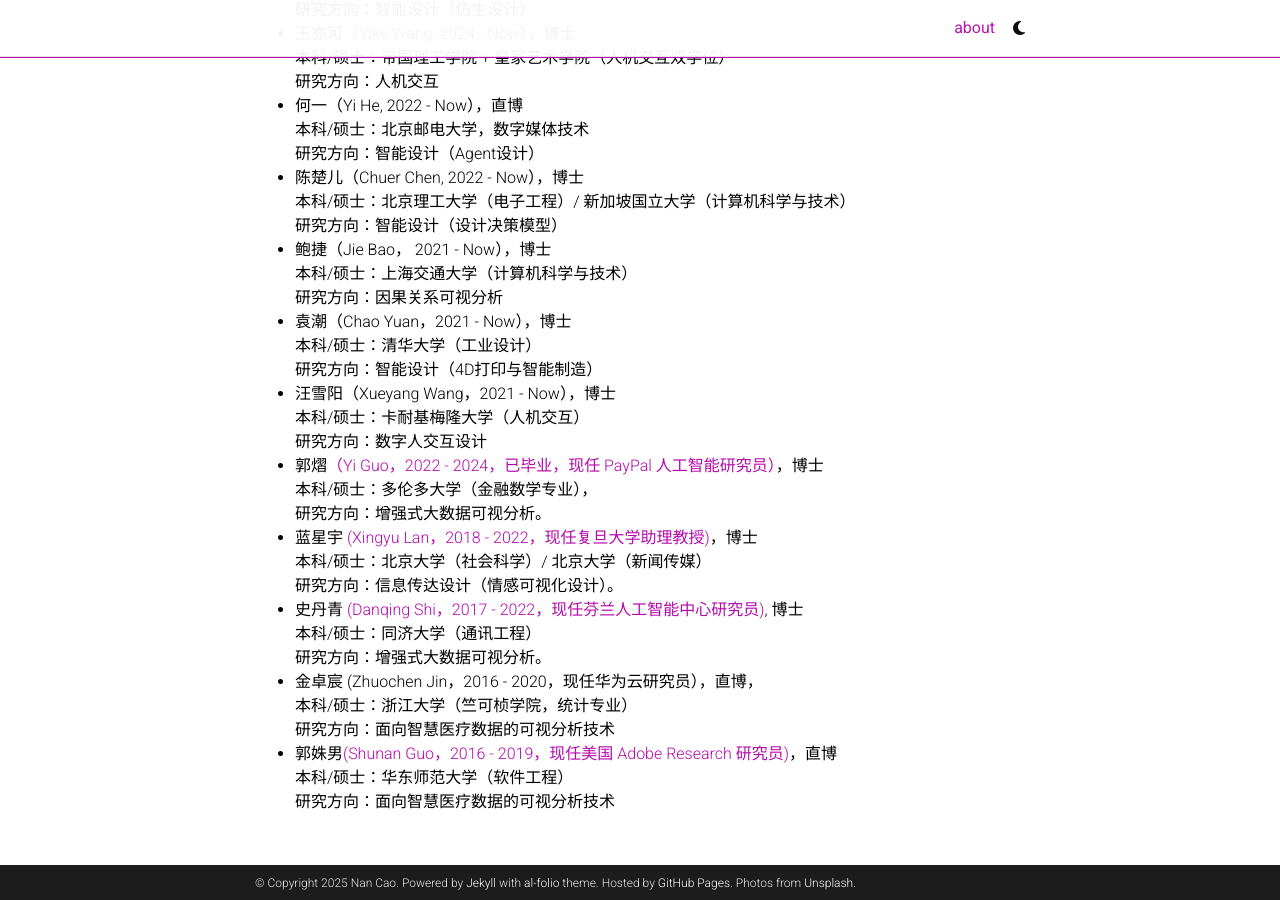
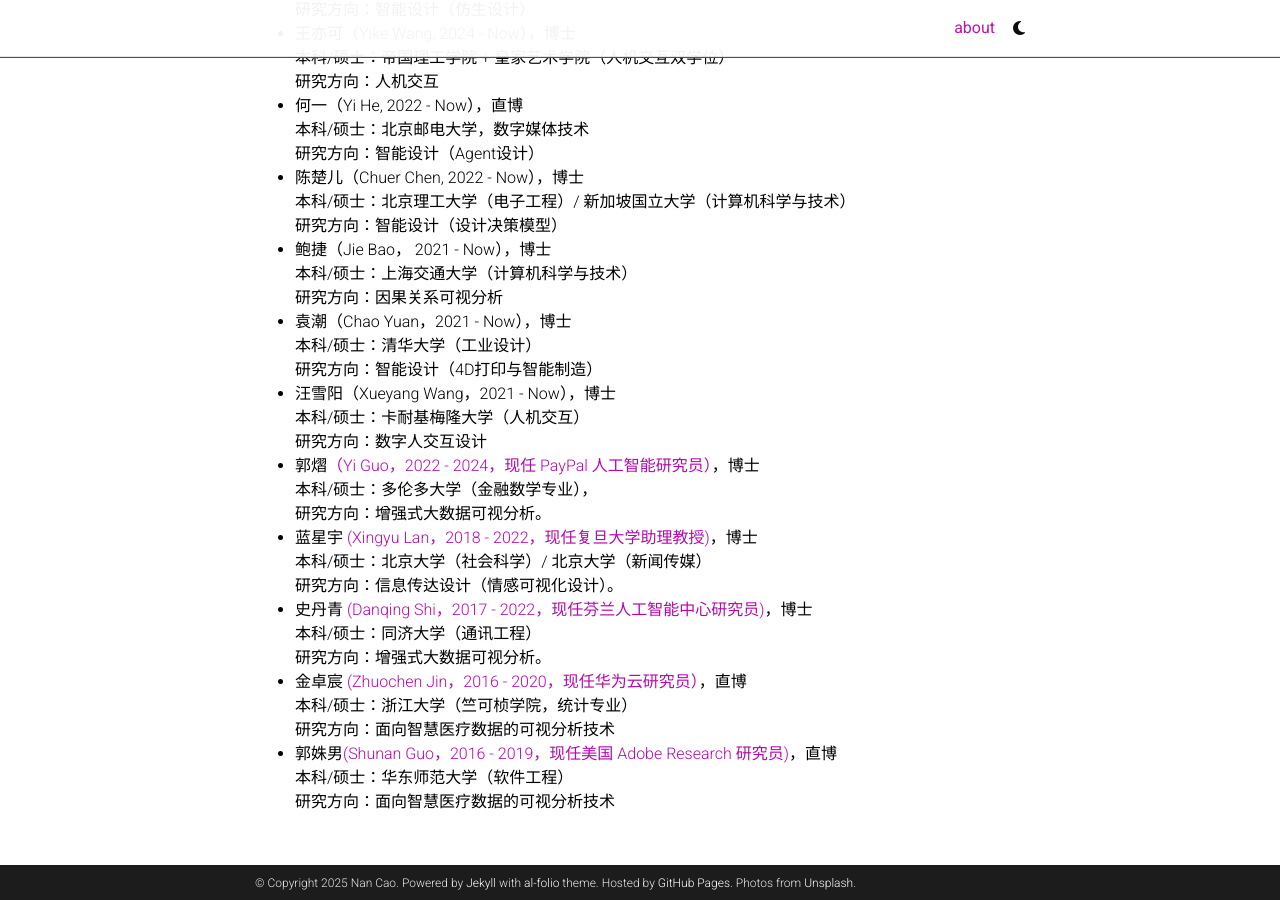
Before and after one commit to nancao/nancao.github.io, a Jekyll site: the page built from _pages/about.md, in a window 1280 px wide and 900 px high, scrolled down 1550 px. Built offline with Jekyll 4.4.1, drawn with Linux system fonts in a browser that asks for light colours; full-size pictures stand in for the smaller copies a plugin makes; comment, search, counter and statistics services are not loaded; a style sheet for code colours, icons or effects is not loaded.

Commit message:
Update about.md

```diff
--- a/_pages/about.md
+++ b/_pages/about.md
@@ -78,18 +78,18 @@
 - **汪雪阳**（Xueyang Wang，2021 - Now），博士<br>
   本科/硕士：卡耐基梅隆大学（人机交互）<br>
   研究方向：数字人交互设计
-- [**郭熠**（Yi Guo，2022 - 2024，已毕业，现任 PayPal 人工智能研究员）](https://scholar.google.ca/citations?user=9fDFvb8AAAAJ&hl=en)，博士<br>
+- [**郭熠**（Yi Guo，2022 - 2024，现任 PayPal 人工智能研究员）](https://scholar.google.ca/citations?user=9fDFvb8AAAAJ&hl=en)，博士<br>
   本科/硕士：多伦多大学（金融数学专业），<br>
   研究方向：增强式大数据可视分析。
 - [**蓝星宇** (Xingyu Lan，2018 - 2022，现任复旦大学助理教授)](https://olivialan.github.io/)，博士<br>
   本科/硕士：北京大学（社会科学）/ 北京大学（新闻传媒）<br>
   研究方向：信息传达设计（情感可视化设计）。
-- [**史丹青** (Danqing Shi，2017 - 2022，现任芬兰人工智能中心研究员)](https://sdq.github.io/), 博士<br>
+- [**史丹青** (Danqing Shi，2017 - 2022，现任芬兰人工智能中心研究员)](https://sdq.github.io/)，博士<br>
   本科/硕士：同济大学（通讯工程）<br>
   研究方向：增强式大数据可视分析。
-- **金卓宸** (Zhuochen Jin，2016 - 2020，现任华为云研究员），直博，<br>
+- [**金卓宸** (Zhuochen Jin，2016 - 2020，现任华为云研究员）](https://scholar.google.ca/citations?user=Iq-HlisAAAAJ&hl=zh-CN)，直博<br>
   本科/硕士：浙江大学（竺可桢学院，统计专业）<br>
   研究方向：面向智慧医疗数据的可视分析技术
-- [**郭姝男**(Shunan Guo，2016 - 2019，现任美国 Adobe Research 研究员)](https://research.adobe.com/person/shunan-guo/)，直博 <br>
+- [**郭姝男**(Shunan Guo，2016 - 2019，现任美国 Adobe Research 研究员)](https://research.adobe.com/person/shunan-guo/)，直博<br>
   本科/硕士：华东师范大学（软件工程）<br>
   研究方向：面向智慧医疗数据的可视分析技术
```
